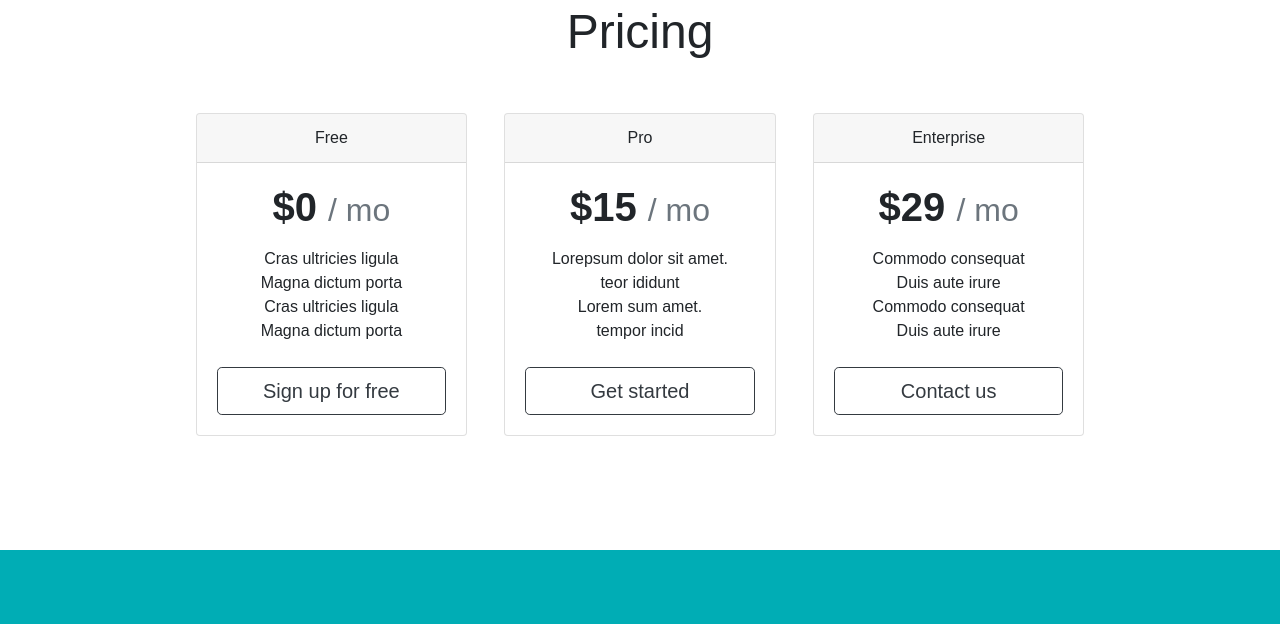
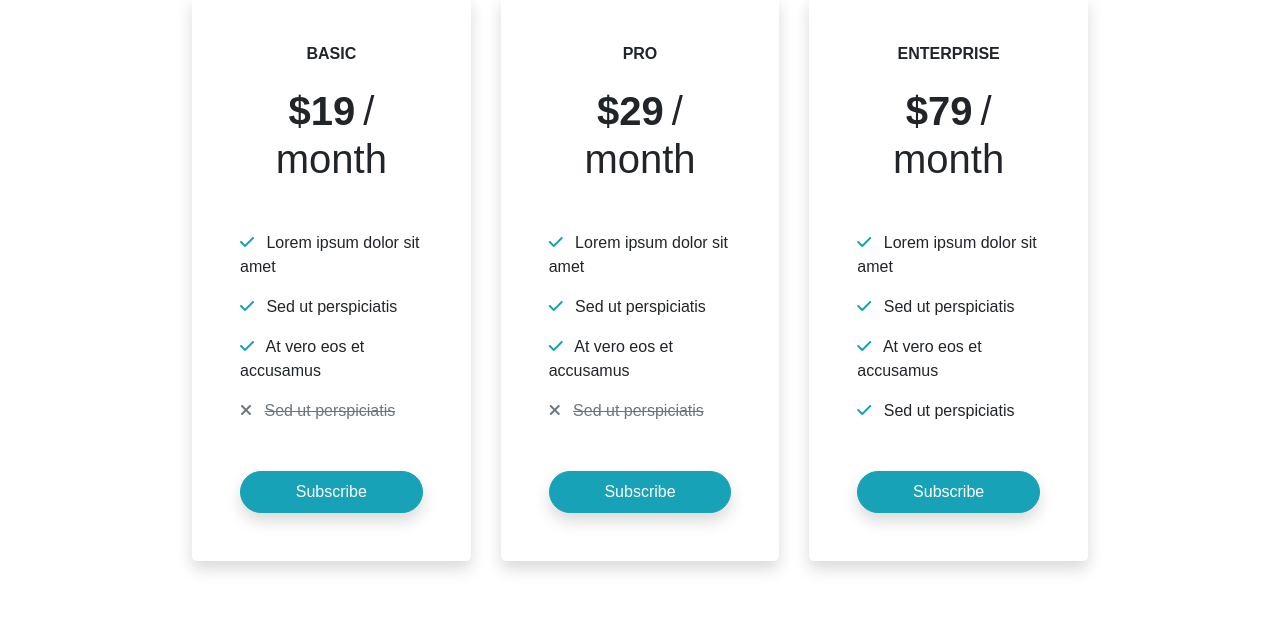
Before and after one commit to RoutinoDesigns/AppMockupWebsite, a plain HTML site: page index.html in a window 1280 px wide. Shown: the part 1510-2134 px from the top of the page. Drawn offline with nearby package versions, Linux system fonts and the light colour scheme.

Commit message:
update pricing table -index.html

```diff
--- a/index.html
+++ b/index.html
@@ -138,80 +138,86 @@
   <!-- Pricing -->
 
   <section id="pricing">
-    <h2> Pricing</h2>
-    <div class="row">
-      <!--for all cards to make them inline-->
-      <!--card1-->
-      <div class="priceCards col-lg-4 col-md-6">
-        <div class="card">
-          <div class="card-header">
-            Free
-          </div>
-          <div class="card-body">
-            <h1 class="card-title pricing-card-title">$0 <small class="text-muted">/ mo</small></h1>
-            <ul class="list-unstyled mt-3 mb-4">
-              <li>Cras ultricies ligula</li>
-              <li>Magna dictum porta</li>
-              <li>Cras ultricies ligula</li>
-              <li>Magna dictum porta</li>
-            </ul>
-            <button type="button" class="btn btn-lg btn-block btn-outline-dark">Sign up for free</button>
-          </div>
+    <div class="row text-center align-items-end">
+      <!-- Pricing Table-->
+      <div class="col-lg-4 mb-5 mb-lg-0">
+        <div class="bg-white p-5 rounded-lg shadow">
+          <h1 class="h6 text-uppercase font-weight-bold mb-4">Basic</h1>
+          <h2 class="h1 font-weight-bold">$19<span class="text-small font-weight-normal ml-2">/ month</span></h2>
+
+          <div id = "changeline" class="custom-separator my-4 mx-auto bg-info"></div>
+
+          <ul class="list-unstyled my-5 text-small text-left">
+            <li class="mb-3">
+              <i class="fa fa-check mr-2 text-info"></i> Lorem ipsum dolor sit amet</li>
+            <li class="mb-3">
+              <i class="fa fa-check mr-2 text-info"></i> Sed ut perspiciatis</li>
+            <li class="mb-3">
+              <i class="fa fa-check mr-2 text-info"></i> At vero eos et accusamus</li>
+
+            <li class="mb-3 text-muted">
+              <i class="fa fa-times mr-2"></i>
+              <del>Sed ut perspiciatis</del>
+            </li>
+          </ul>
+          <a href="#" class="btn btn-info btn-block p-2 shadow rounded-pill">Subscribe</a>
         </div>
       </div>
-      <!--card 2 -->
-      <div class="priceCards col-lg-4 col-md-6">
-        <div class="card">
-          <div class="card-header">
-            Pro
-          </div>
-          <div class="card-body">
-            <h1 class="card-title pricing-card-title">$15 <small class="text-muted">/ mo</small></h1>
-            <ul class="list-unstyled mt-3 mb-4">
-              <li>Lorepsum dolor sit amet.</li>
-              <li>teor ididunt</li>
-              <li>Lorem sum amet.</li>
-              <li>tempor incid</li>
+      <!-- END -->
 
-            </ul>
-            <button type="button" class="btn btn-lg btn-block btn-outline-dark">Get started</button>
-          </div>
+
+      <!-- Pricing Table-->
+      <div class="col-lg-4 mb-5 mb-lg-0">
+        <div class="bg-white p-5 rounded-lg shadow ">
+          <h1 class="h6 text-uppercase font-weight-bold mb-4">Pro</h1>
+          <h2 class="h1 font-weight-bold">$29<span class="text-small font-weight-normal ml-2">/ month</span></h2>
+
+          <div class="custom-separator my-4 mx-auto bg-info changeline "></div>
+
+          <ul class="list-unstyled my-5 text-small text-left font-weight-normal">
+            <li class="mb-3">
+              <i class="fa fa-check mr-2 text-info"></i> Lorem ipsum dolor sit amet</li>
+            <li class="mb-3">
+              <i class="fa fa-check mr-2 text-info"></i> Sed ut perspiciatis</li>
+            <li class="mb-3">
+              <i class="fa fa-check mr-2 text-info"></i> At vero eos et accusamus</li>
+
+            <li class="mb-3 text-muted">
+              <i class="fa fa-times mr-2"></i>
+              <del>Sed ut perspiciatis</del>
+            </li>
+          </ul>
+          <a href="#" class="btn btn-info btn-block p-2 shadow rounded-pill">Subscribe</a>
         </div>
       </div>
-      <!--card3-->
-      <div class="priceCards col-lg-4 col-md-12">
-        <div class="card">
-          <div class="card-header">
-            Enterprise
-          </div>
-          <div class="card-body">
-            <h1 class="card-title pricing-card-title">$29 <small class="text-muted">/ mo</small></h1>
-            <ul class="list-unstyled mt-3 mb-4">
-              <li>Commodo consequat</li>
-              <li>Duis aute irure</li>
-              <li>Commodo consequat</li>
-              <li>Duis aute irure</li>
+      <!-- END -->
 
-            </ul>
-            <button type="button" class="btn btn-lg btn-block btn-outline-dark">Contact us</button>
-          </div>
+
+      <!-- Pricing Table-->
+      <div class="col-lg-4">
+        <div class="bg-white p-5 rounded-lg shadow">
+          <h1 class="h6 text-uppercase font-weight-bold mb-4">Enterprise</h1>
+          <h2 class="h1 font-weight-bold">$79<span class="text-small font-weight-normal ml-2">/ month</span></h2>
+
+          <div class="custom-separator my-4 mx-auto bg-info"></div>
+
+          <ul class="list-unstyled my-5 text-small text-left font-weight-normal">
+            <li class="mb-3">
+              <i class="fa fa-check mr-2 text-info"></i> Lorem ipsum dolor sit amet</li>
+            <li class="mb-3">
+              <i class="fa fa-check mr-2 text-info"></i> Sed ut perspiciatis</li>
+            <li class="mb-3">
+              <i class="fa fa-check mr-2 text-info"></i> At vero eos et accusamus</li>
+            <li class="mb-3">
+              <i class="fa fa-check mr-2 text-info"></i> Sed ut perspiciatis</li>
+          </ul>
+          <a href="#" class="btn btn-info btn-block p-2 shadow rounded-pill">Subscribe</a>
         </div>
       </div>
+      <!-- END -->
+
     </div>
-
-  </section>
-  <!-- Call to Action -->
-
-  <section id="download">
-    <div class="container-fluid">
-
-      <h3>What are you waiting for?</h3>
-      <button type="
-      button" class="btn btn-dark btn-lg app-button phonesize"><i class="fab fa-apple"></i> App store</button>
-      <button type="button" class="btn btn-outline-light btn-lg app-button phonesize"> <i
-          class="fab fa-google-play"></i> Google Play</button>
-    </div>
-    </div>
+  </div>
   </section>
 
 
```
